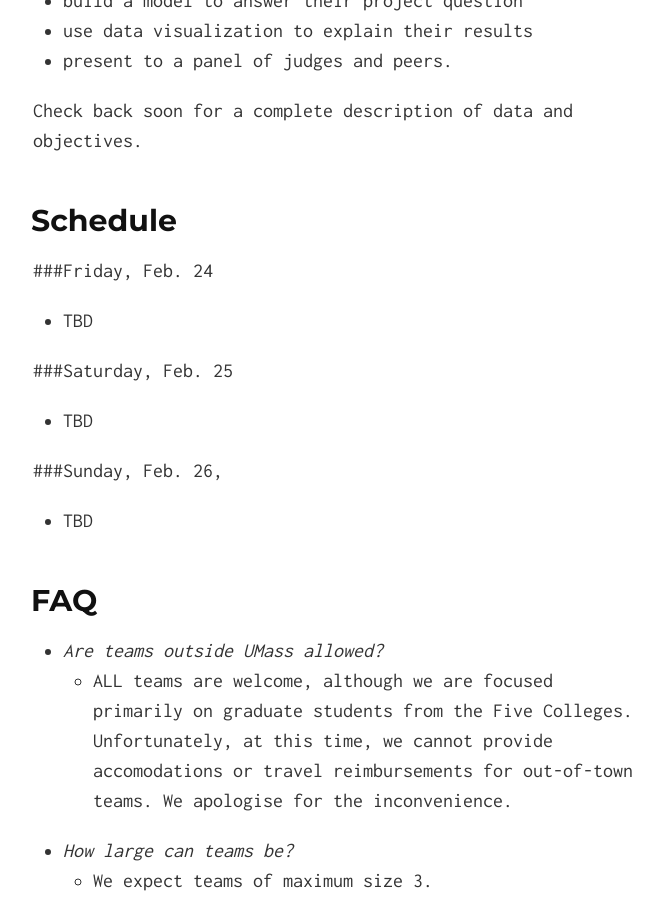
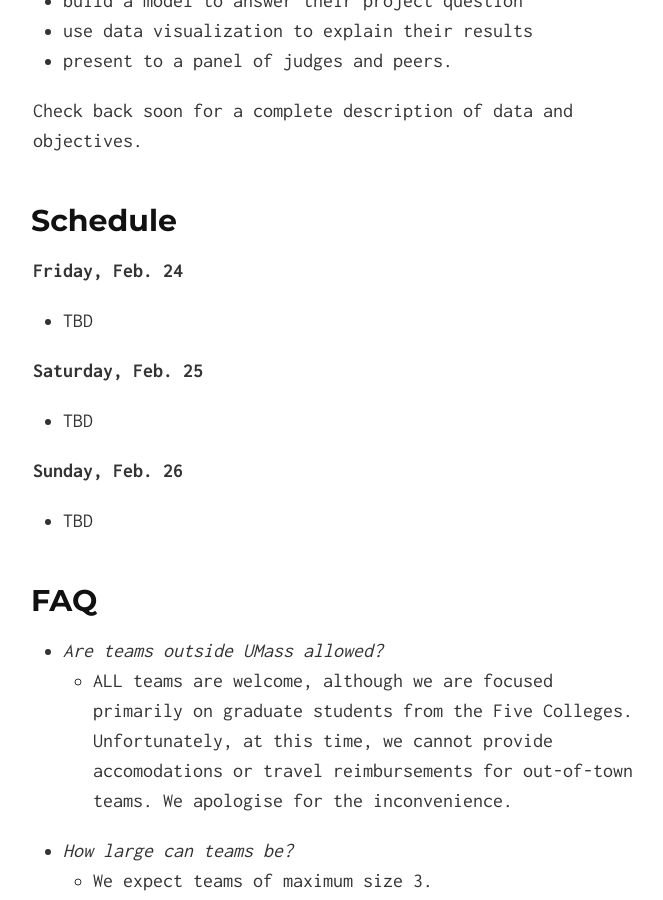
Before and after one commit to gridclub/Hack2O, a Jekyll site: the page built from index.md, in a window 1280 px wide and 900 px high, scrolled down 1676 px. Shown: the whole window, without its empty margins (307-970 px from the left). Built offline with Jekyll 4.4.1, drawn with Linux system fonts in a browser that asks for light colours; nearby versions of some CDN libraries.

Commit message:
format schedule

```diff
--- a/index.md
+++ b/index.md
@@ -59,13 +59,14 @@ Check back soon for a complete description of data and objectives.
 
 
 ## <a name="programme"></a> Schedule
-###Friday, Feb. 24
+
+**Friday, Feb. 24**
 * TBD
 
-###Saturday, Feb. 25
+**Saturday, Feb. 25**
 *  TBD
 
-###Sunday, Feb. 26,
+**Sunday, Feb. 26**
 * TBD
 
 
```
